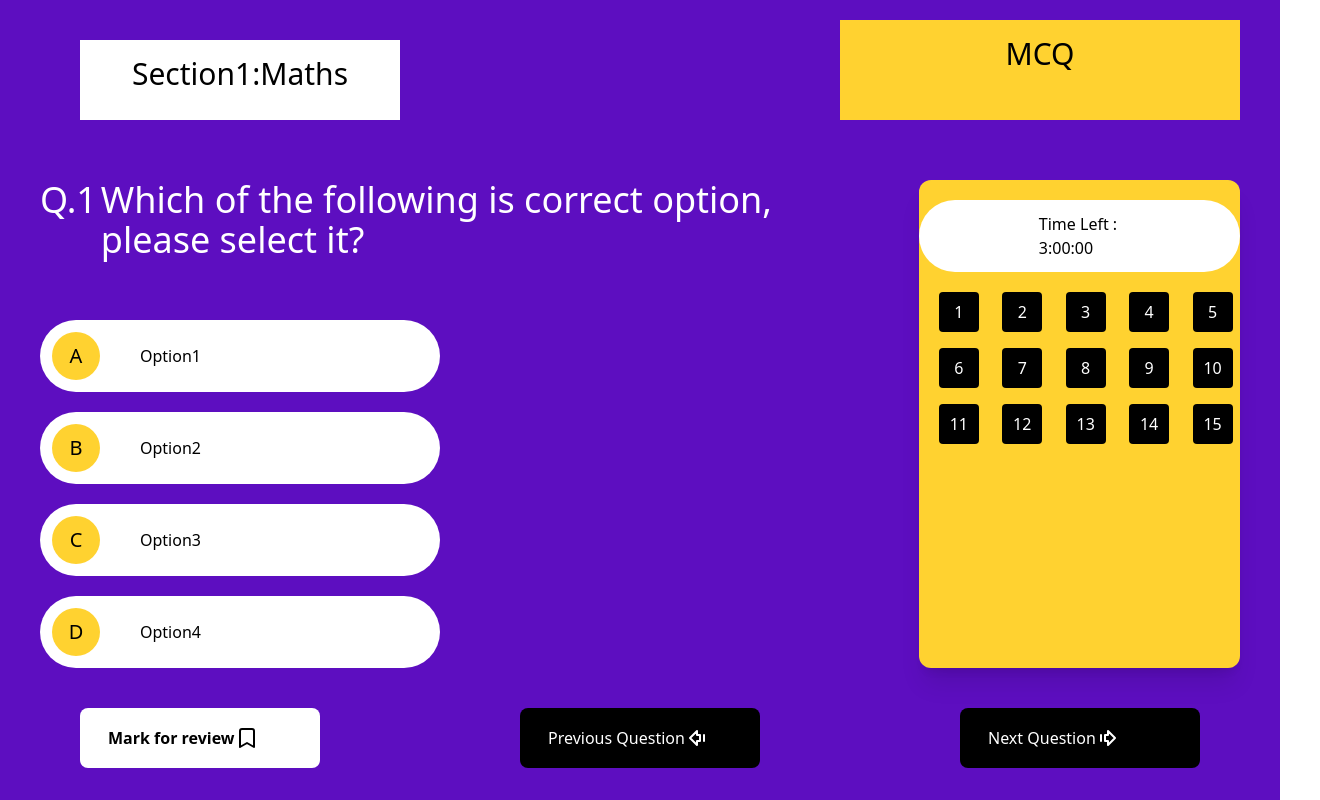
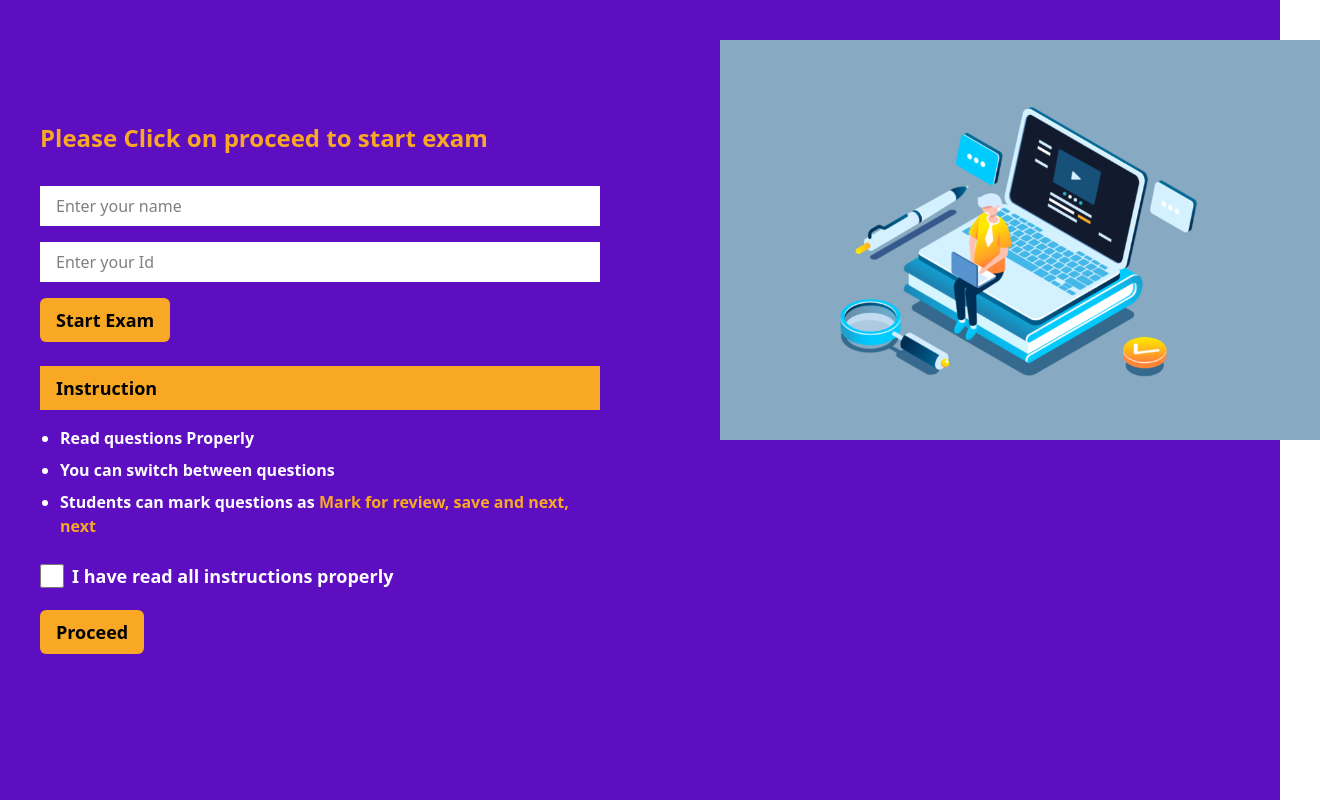
Before and after one commit to NexaDew/ExamPortal, a React (Vite) app: page / in a window 1280 px wide. Shown: the whole page, 1320 px wide, since content can reach past the window. Built offline with nearby package versions, Linux system fonts and the light colour scheme.

Commit message:
make home page for examportal

```diff
--- a/src/App.jsx
+++ b/src/App.jsx
@@ -1,13 +1,13 @@
-
-import QuestionWindow from './components/QuestionWindow'
+// import QuestionWindow from './components/QuestionWindow'
+import Home from "./components/Home";
 
 function App() {
-
   return (
-    <div className='bg-violet-800 scroll top-0 left-0 w-full w-screen min-h-screen'>
-      <QuestionWindow />
+    <div className="bg-violet-800 scroll top-0 left-0 w-full w-screen min-h-screen">
+      {/* <QuestionWindow /> */}
+      <Home />
     </div>
-  )
+  );
 }
 
-export default App
+export default App;
--- /dev/null
+++ b/src/components/Home.jsx
@@ -0,0 +1,64 @@
+import React from "react";
+
+const Home = () => {
+  return (
+    <div className="flex h-screen text-white">
+      <div className=" w-1/2 p-10 flex flex-col justify-center">
+        <h2 className="text-2xl font-semibold text-[#f9a825] mb-8">
+          Please Click on proceed to start exam
+        </h2>
+        <input
+          className="mb-4 px-4 py-2 text-black rounded-none focus:outline-none bg-white"
+          type="text"
+          placeholder="Enter your name"
+        />
+        <input
+          type="text"
+          className="mb-4 px-4 py-2 text-black rounded-none focus:outline-none bg-white"
+          placeholder="Enter your Id "
+        />
+
+        <button className="bg-[#f9a825] text-black font-bold text-lg px-4 py-2 rounded-md w-fit mb-6">
+          Start Exam
+        </button>
+
+        <div className="bg-[#f9a825] text-black font-bold text-lg px-4 py-2 rounded-none  mb-4 ">
+          Instruction
+        </div>
+
+        <ul className="list-disc ml-5 space-y-2 text-white font-bold">
+          <li>Read questions Properly</li>
+          <li>You can switch between questions </li>
+          <li>
+            Students can mark questions as{" "}
+            <span className="text-[#f9a825]">
+              Mark for review, save and next, next{" "}
+            </span>
+          </li>
+        </ul>
+
+        <label className="mt-6 flex items-center space-x-2 text-white ">
+          <input type="checkbox" className="w-6 h-6 " />
+          <span className="text-lg  font-bold">
+            I have read all instructions properly{" "}
+          </span>
+        </label>
+        <button className="bg-[#f9a825] text-black font-bold text-lg px-4 py-2 rounded-md w-fit mb-6 mt-5">
+          Proceed
+        </button>
+      </div>
+
+      {/* right side */}
+
+      <div className="w-1/2">
+        <img
+          src="src\assets\What-Is-Online-Exam-1024x622.png"
+          alt="Exam Illustration"
+          className="w-half h-half object-cover mt-10 h-100 w-150 ml-20"
+        />
+      </div>
+    </div>
+  );
+};
+
+export default Home;
```
Also changed, not shown: src/assets/What-Is-Online-Exam-1024x622.png (added).
